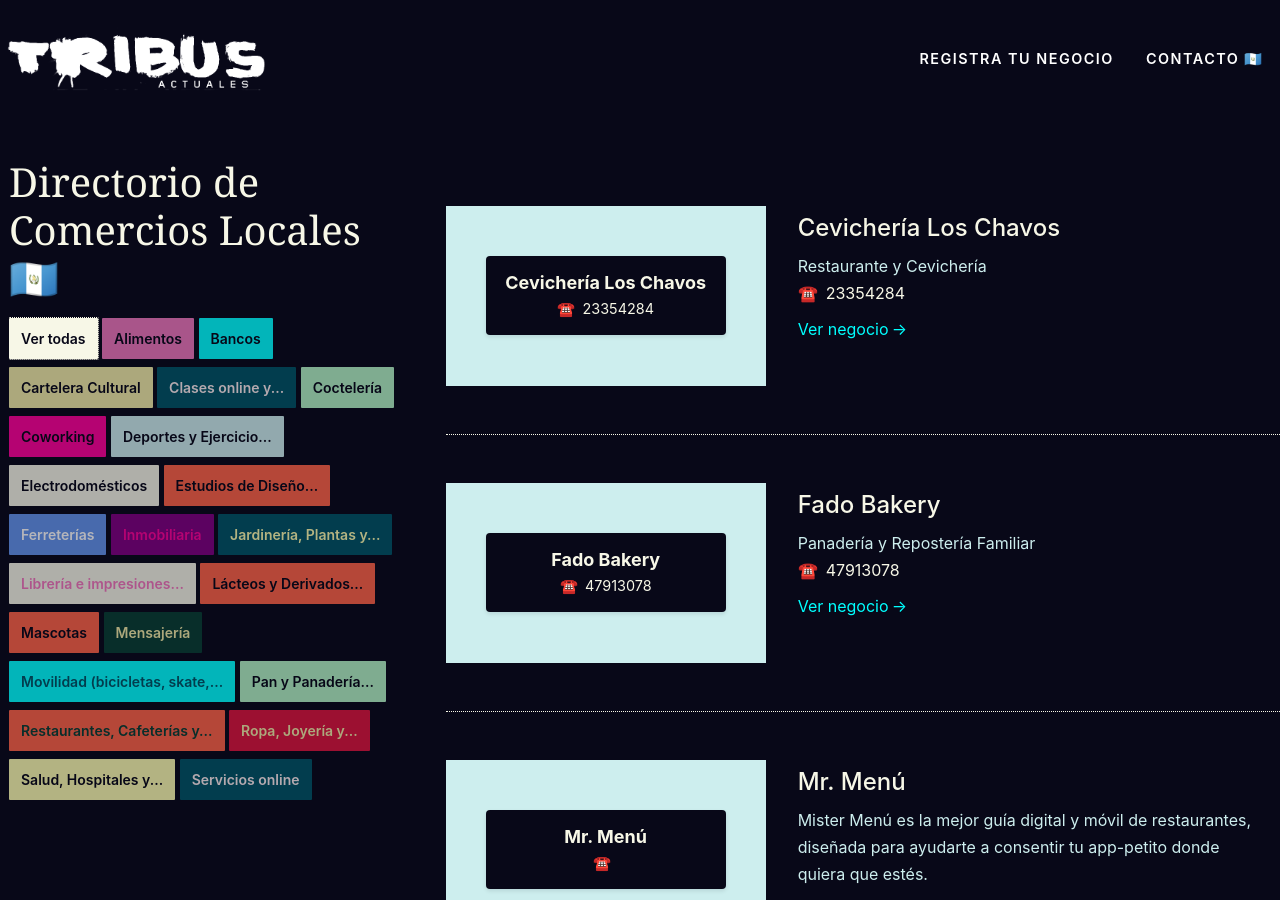
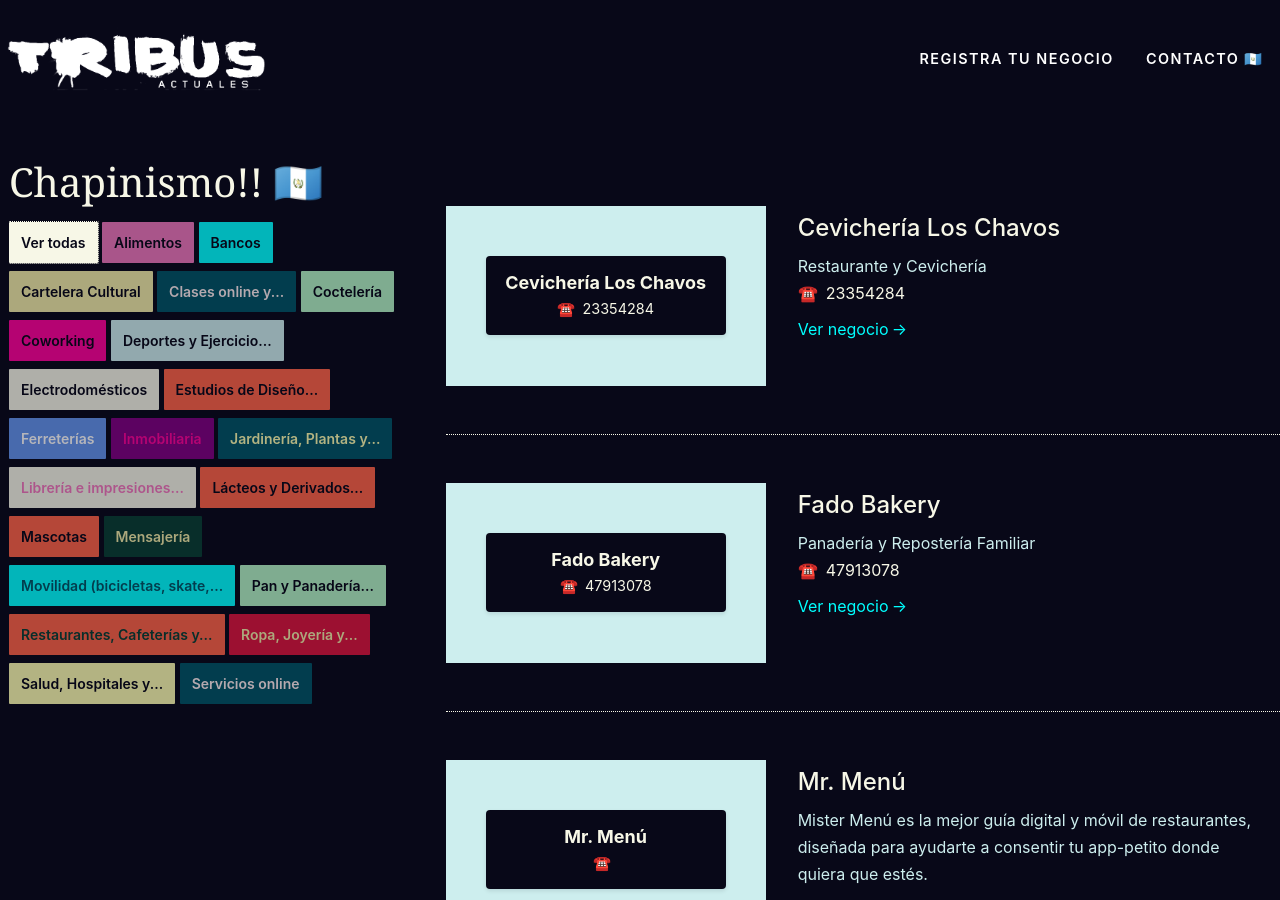
Before and after one commit to juancarlosasensio/directorio-tribus, a Jekyll site: the page built from index.html, in a window 1280 px wide and 900 px high. Built offline with Jekyll 4.4.1, drawn with Linux system fonts in a browser that asks for light colours; nearby versions of some CDN libraries.

Commit message:
Test minor change from local

```diff
--- a/index.html
+++ b/index.html
@@ -10,7 +10,7 @@
     <div class="row">
       <div class="col-lg-4 pl-4">
         <div class="sticky-top hide-on-mobile pb-4">
-          <h1 class="section-title mb-3">Directorio de Comercios Locales 🇬🇹 </h1>
+          <h1 class="section-title mb-3">Chapinismo!! 🇬🇹 </h1>
           <div class="filter-button active d-inline-block bold cursor-pointer mb-2"
                 data-toggle="tooltip" data-placement="top" title="Ver todas"
                 data-filter-category="all">Ver todas</div>
```
